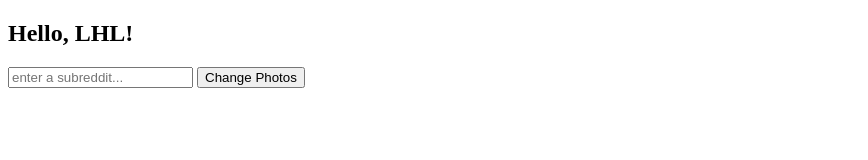
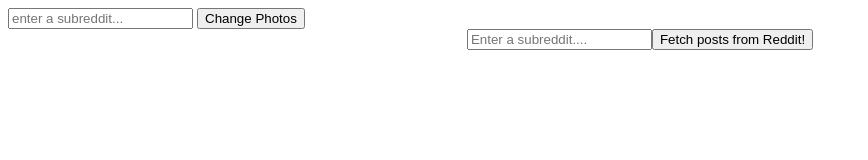
Before and after one commit to martinlaws/ajax-demo, a plain HTML site: page index.html in a window 1280 px wide. Shown: the whole page, without its empty margins (0-868 px from the left). Drawn offline with nearby package versions, Linux system fonts and the light colour scheme.

Commit message:
Final demo

```diff
--- a/app.js
+++ b/app.js
@@ -1,41 +1,46 @@
 const title = '<h2>Hello, LHL!</h2>'
-const changeQuery = () => {
-  const param = $('#query-param').val()
+
+const handleClick = () => {
+  const subreddit = $('#subreddit-input').val()
 
   $.ajax({
     type: 'GET',
-    url: `https://www.reddit.com/r/${param}.json`,
+    url: `https://www.reddit.com/r/${subreddit}.json`,
     dataType: 'JSON'
   })
   .done( data => {
-    data.data.children.forEach((dogPhoto) => {
-      const imgTag = document.createElement('img')
-      imgTag.src = dogPhoto.data.thumbnail
-      imgTag.title = dogPhoto.data.title
+    const markupArray = []
 
-      const imgWrapper = document.createElement('a')
-      imgWrapper.href = `http://reddit.com${dogPhoto.data.permalink}`
-      imgWrapper.target = '_blank'
-      $(imgWrapper).html(imgTag)
+    data.data.children.forEach((post) => {
+      const { thumbnail, title, permalink } = post.data
 
-      $('.content').append(imgWrapper)
+      if (thumbnail !== 'self' && thumbnail !== '') {
+        const markup = `
+        <a href="http://www.reddit.com${permalink}" target="_blank">
+          <img src="${thumbnail}" title="${title}"/>
+        </a>
+      `
+
+      markupArray.push(markup)
+      }
+
     })
+
+    const formattedMarkup = markupArray.join('')
+
+    $('.content').append(formattedMarkup)
   })
-  .fail( (XHR, status, err) => {
-    const errorMessage = document.createElement('h2')
-    $(errorMessage).text(`
-      Error status: ${XHR.responseJSON.error} |
-      Error message: ${XHR.responseJSON.message}
-    `)
+  .fail( (XHR) => {
+    console.log(XHR)
 
-    $('.content').append(errorMessage)
-    console.log(XHR, status, err)
+    const { error, message } = XHR.responseJSON
+
+    const errorMarkup = `
+      <div style="background-color: red">
+        <h2 style="color: white">${error}: ${message}</h2>
+      </div>
+    `
+
+    $('.content').append(errorMarkup)
   })
 }
-
-$(document).ready(() => {
-  console.log('hi!')
-  setTimeout(() => {
-    $('.title').html(title);
-  }, 1000)
-})
--- a/index.html
+++ b/index.html
@@ -22,5 +22,10 @@
     <input type="text" id="query-param" placeholder="enter a subreddit..."/>
     <button onclick="changeQuery()">Change Photos</button>
   </div>
+
+  <div style="display: flex; justify-content: center; margin-bottom: 5rem;">
+    <input type="text" placeholder="Enter a subreddit...." id="subreddit-input">
+    <button id="get-posts" onclick="handleClick()">Fetch posts from Reddit!</button>
+  </div>
 </body>
 </html>
```
